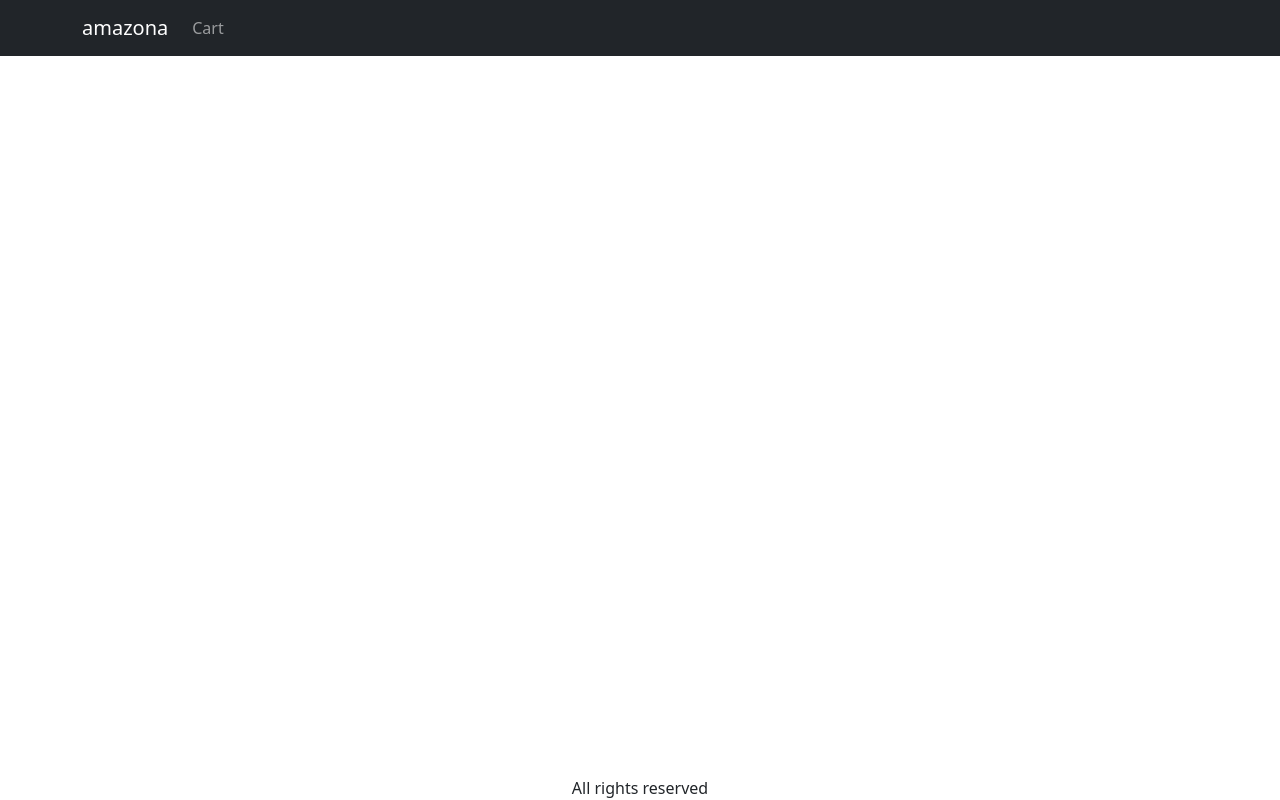
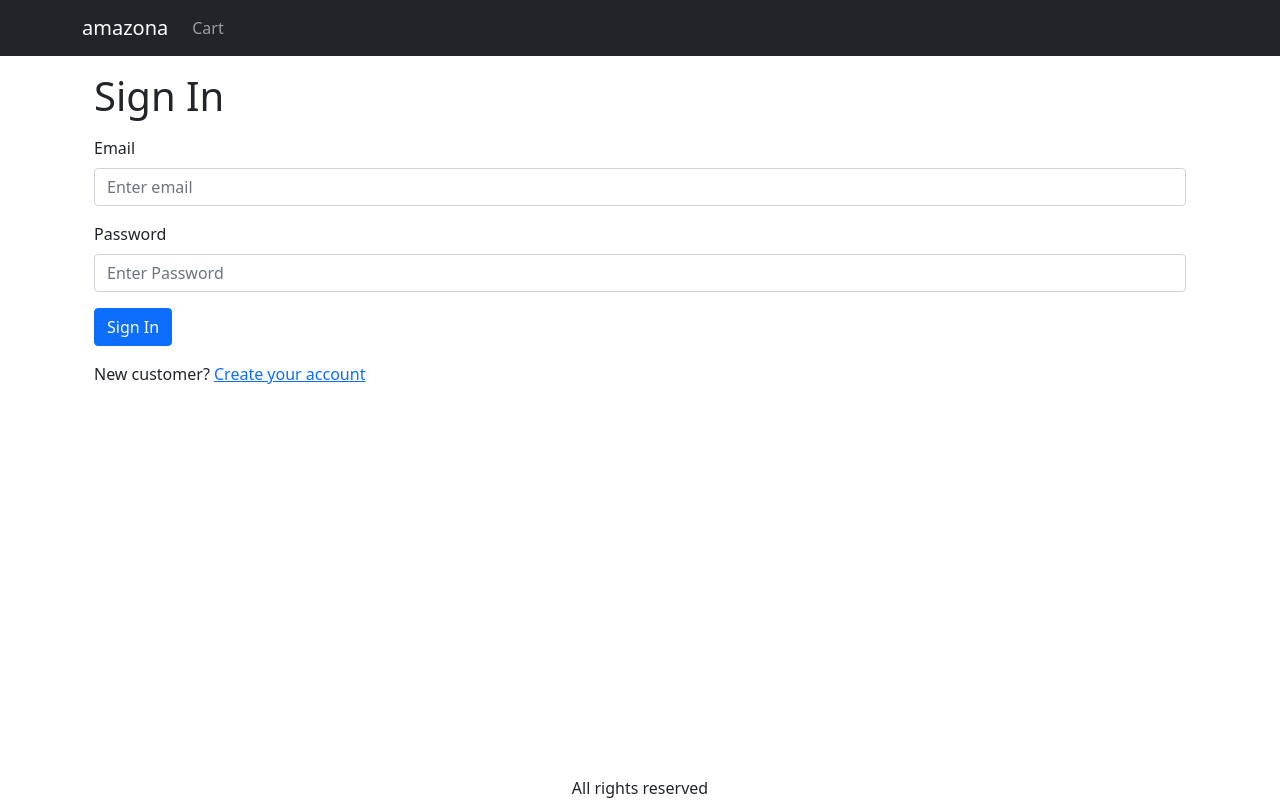
Before and after one commit to udayarajurs/amazonareactjs, a React (Create React App) app in the folder frontend/: page /signin in a window 1280 px wide. Built offline with nearby package versions, Linux system fonts and the light colour scheme.

Commit message:
video 18 done

```diff
--- a/frontend/src/App.js
+++ b/frontend/src/App.js
@@ -10,6 +10,7 @@
 import {Link} from 'react-router-dom';
 import {Store} from './Store';
 import CartScreen from './screens/CartScreen';
+import SigninScreen from './screens/SigninScreen';
 
 function App() {
   const {state} = useContext(Store);
@@ -41,6 +42,7 @@
             <Routes>
               <Route path="/product/:slug" element={<ProductScreen />} />
               <Route path="/cart" element={<CartScreen />} />
+              <Route path="/signin" element={<SigninScreen />} />
               <Route path="/" element={<HomeScreen />} />
             </Routes>
           </Container>
--- a/frontend/src/index.css
+++ b/frontend/src/index.css
@@ -51,3 +51,7 @@
 .img-thumbnail {
   height: 80px;
 }
+
+.small-container {
+  max-width: 600px;
+}
--- /dev/null
+++ b/frontend/src/screens/SigninScreen.js
@@ -0,0 +1,36 @@
+import Button from 'react-bootstrap/Button';
+import {Helmet} from 'react-helmet-async';
+import {Link, useLocation} from 'react-router-dom';
+import Container from 'react-bootstrap/Container';
+import Form from 'react-bootstrap/Form';
+
+export default function SigninScreen() {
+  const {search} = useLocation();
+  const redirectInUrl = new URLSearchParams(search).get('redirect');
+  const redirect = redirectInUrl ? redirectInUrl : '/';
+  return (
+    <Container className="small-container">
+      <Helmet>
+        <title>Sign In</title>
+      </Helmet>
+      <h1 className="my-3">Sign In</h1>
+      <Form>
+        <Form.Group className="mb-3" controlID="email">
+          <Form.Label>Email</Form.Label>
+          <Form.Control type="email" placeholder="Enter email" required />
+        </Form.Group>
+        <Form.Group className="mb-3" controlID="Password">
+          <Form.Label>Password</Form.Label>
+          <Form.Control type="Password" placeholder="Enter Password" required />
+        </Form.Group>
+        <div className="mb-3">
+          <Button type="submit">Sign In</Button>
+        </div>
+        <div className="mb-3">
+          New customer?{' '}
+          <Link to={`/signup?redirect=${redirect}`}>Create your account</Link>
+        </div>
+      </Form>
+    </Container>
+  );
+}
```
